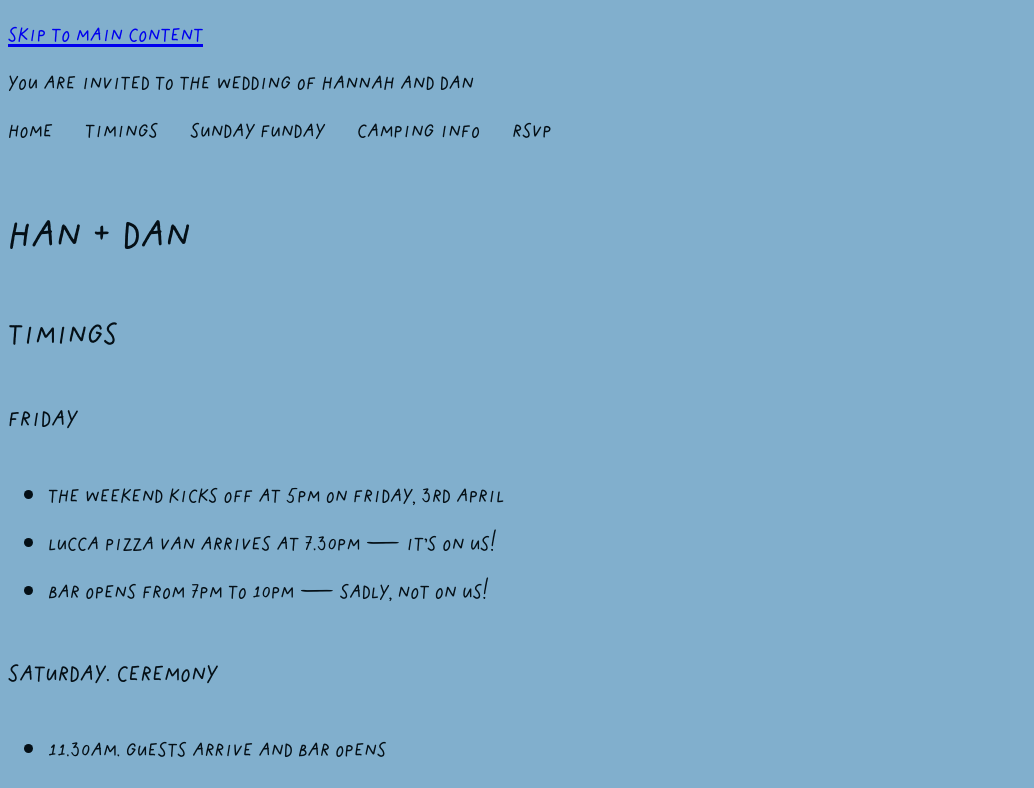
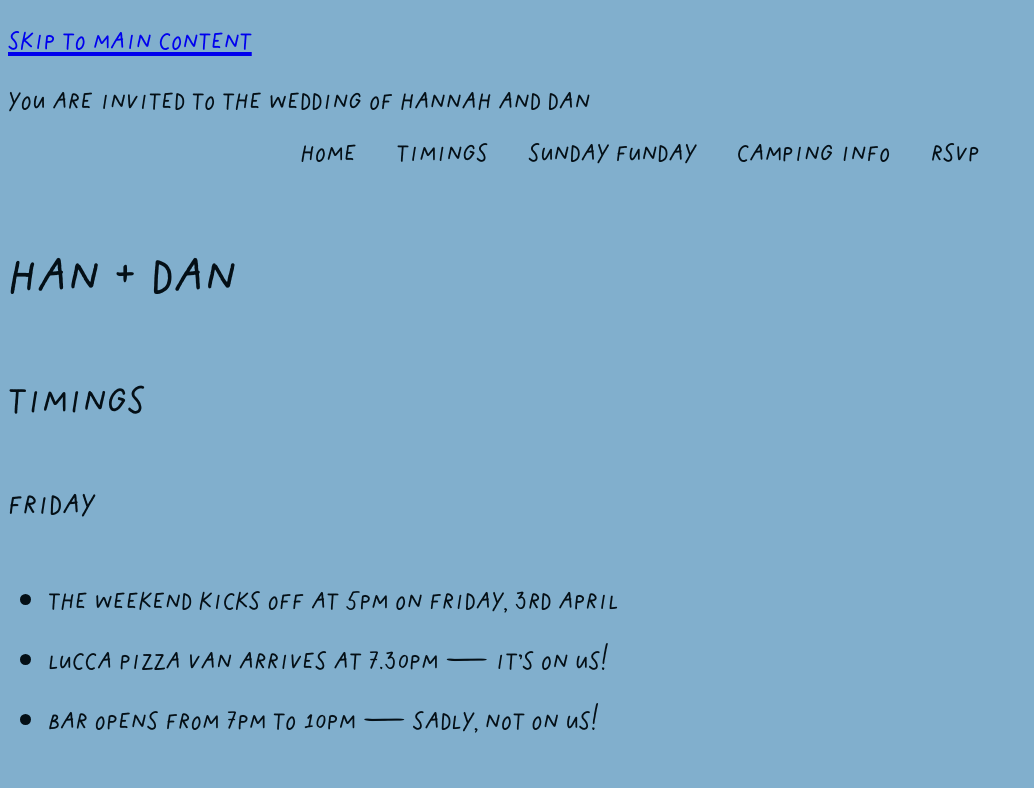
Before and after one commit to MrSleeth/handan-wedding, an Eleventy site: page index.md in a window 1280 px wide. Shown: the top 788 px of the page, without its empty margins (0-1034 px from the left). Built offline with nearby package versions, Linux system fonts and the light colour scheme; Eleventy itself is replaced by a stand-in of ours; files that its build step writes are made by us from their sources.

Commit message:
Update nav

```diff
--- a/_includes/main.njk
+++ b/_includes/main.njk
@@ -24,7 +24,7 @@
     </div>
   </header>
   <nav aria-label="site">
-      <ul>
+      <ul role="list">
         <li><a href="/" aria-current="page">Home</a></li>
         <li><a href="/#timings">Timings</a></li>
         <li><a href="/#sunday">Sunday Funday</a></li>
--- a/bundle.css
+++ b/bundle.css
@@ -71,7 +71,8 @@ body {
 
 /* Set shorter line heights on headings and interactive elements */
 h1, h2, h3, h4,
-button, input, label {
+button, input, label,
+nav {
   line-height: 1.1;
 }
 
@@ -117,12 +118,13 @@ textarea:not([rows]) {
 body {
   background-color: var(--blue);
   color: hsl(204, 70%, 5%);
-  font-size: 2em;
+  font-size: 2.5em;
 }
 
 nav > ul {
   display: flex;
   gap: 1em;
+  justify-content: center;
   list-style-type: none;
   margin: 0;
   padding: 0;
@@ -130,6 +132,14 @@ nav > ul {
 
 nav a {
   text-decoration: none;
+}
+
+nav a:hover,
+nav a:focus-visible {
+  background-color: var(--ochre);
+  outline-offset: 3px;
+  outline-width: 2px;
+  outline-style: dashed;
 }
 
 .banner {
```
